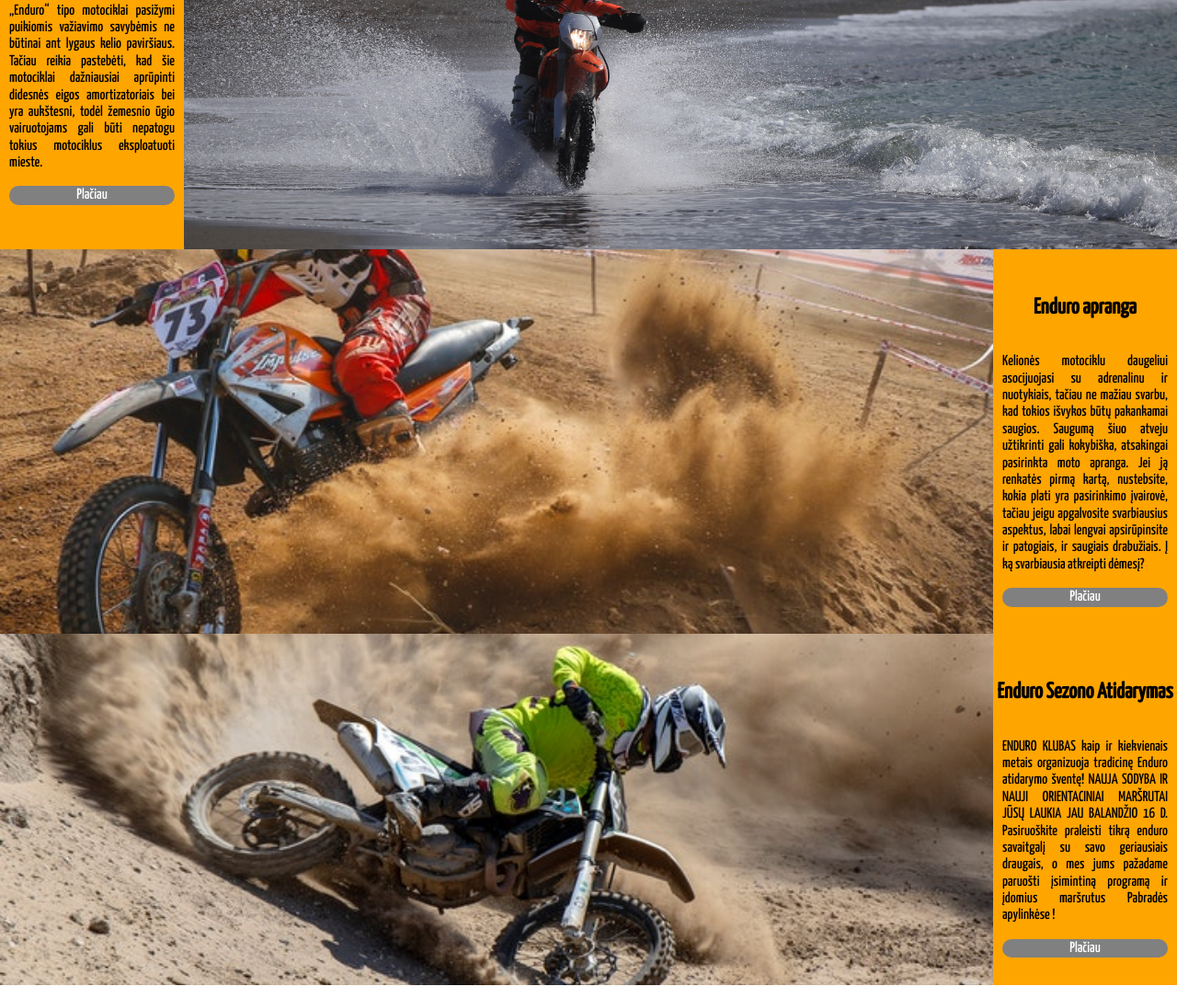
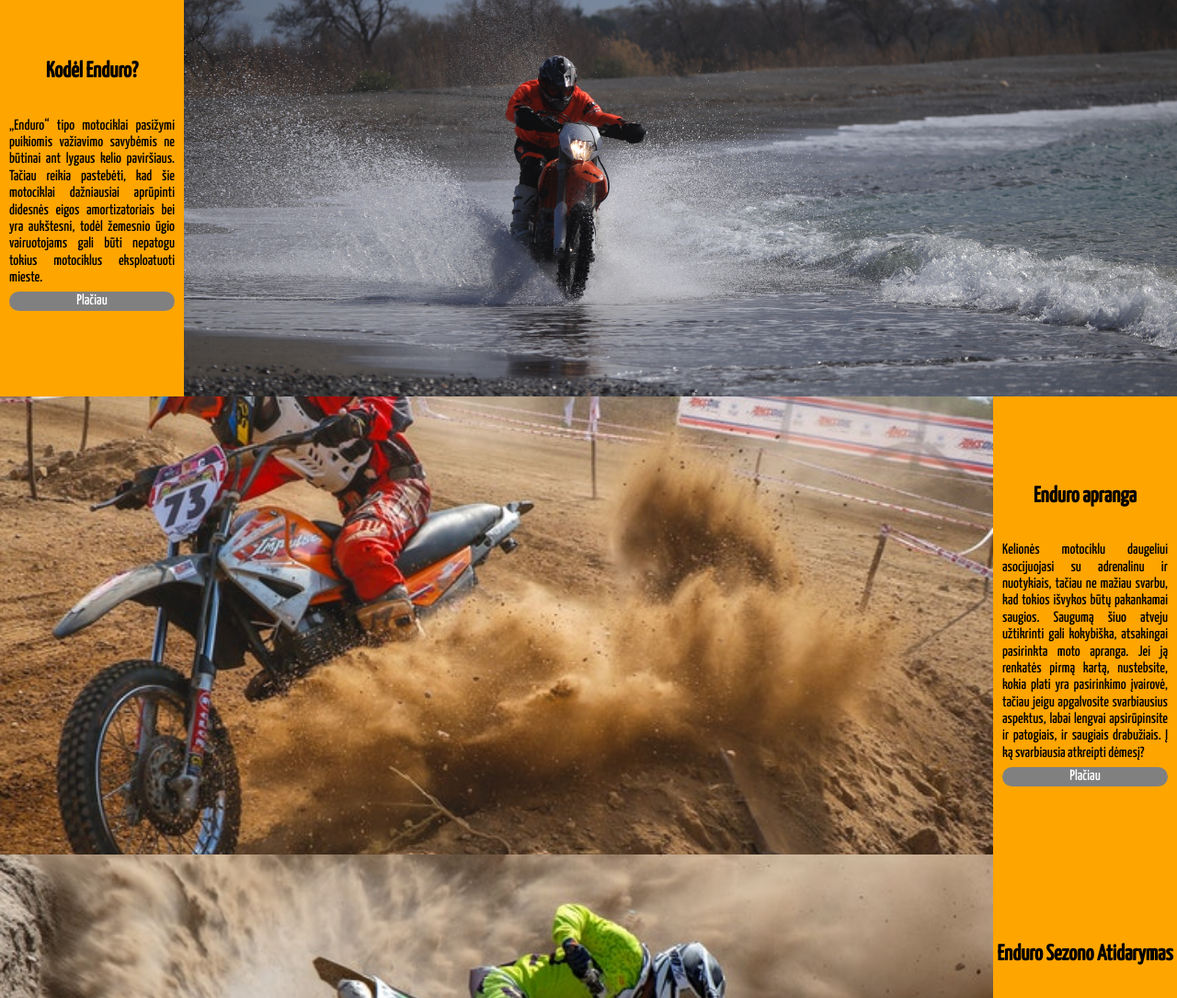
Before and after one commit to DaiNiusCer/Type7-projektas, a plain HTML site: page index.html in a window 1280 px wide. Shown: the part 1504-2589 px from the top of the page at 92% size. Drawn offline with nearby package versions, Linux system fonts and the light colour scheme.

Commit message:
Optimizuotas kodas

```diff
--- a/index.html
+++ b/index.html
@@ -39,7 +39,7 @@
     <!--Prasidejo about dalis-->
     <div class="main_about">
       <section class="about1">
-        <div class="text1">
+        <div class="text1 textSpecial">
           <h2>Motociklų tipai</h2>
           <p>Stabiliai auganti Lietuvos motociklų rinka bei didelės eilės prie A kategorijos egzaminų „Regitroje“
             siunčia
@@ -47,23 +47,23 @@
             besidomintys vairuotojai neretai pradeda nuo motorolerių, tačiau yra kitų puikių alternatyvų.</p>
           <button class="btn">Plačiau</button>
         </div>
-        <div class="text2">
+        <div class="text2 textSpecial">
           <h2>Kodėl Enduro?</h2>
           <p>„Enduro“ tipo motociklai pasižymi puikiomis važiavimo savybėmis ne būtinai ant lygaus kelio paviršiaus.
             Tačiau reikia pastebėti, kad šie motociklai dažniausiai aprūpinti didesnės eigos amortizatoriais bei yra
             aukštesni, todėl žemesnio ūgio vairuotojams gali būti nepatogu tokius motociklus eksploatuoti mieste.</p>
-          <button>Plačiau</button>
+          <button class="btn">Plačiau</button>
         </div>
-        <div class="img1">
+        <div class="img1 imgSpecial">
         </div>
-        <div class="img2"></div>
+        <div class="img2 imgSpecial"></div>
       </section>
       <section class="about2">
-        <div class="img3">
+        <div class="img3 imgSpecial">
         </div>
-        <div class="img4">
+        <div class="img4 imgSpecial">
         </div>
-        <div class="text3">
+        <div class="text3 textSpecial">
           <h2>Enduro apranga</h2>
           <p>
             Kelionės motociklu daugeliui asocijuojasi su adrenalinu ir nuotykiais, tačiau ne mažiau svarbu, kad tokios
@@ -72,9 +72,9 @@
             apgalvosite svarbiausius aspektus, labai lengvai apsirūpinsite ir patogiais, ir saugiais drabužiais. Į ką
             svarbiausia atkreipti dėmesį?
           </p>
-          <button>Plačiau</button>
+          <button class="btn">Plačiau</button>
         </div>
-        <div class="text4">
+        <div class="text4 textSpecial">
           <h2>Enduro Sezono Atidarymas</h2>
           <p>ENDURO KLUBAS kaip ir kiekvienais metais organizuoja tradicinę Enduro atidarymo šventę! NAUJA SODYBA IR
             NAUJI
@@ -82,7 +82,7 @@
             savo
             geriausiais draugais, o mes jums pažadame paruošti įsimintiną programą ir įdomius maršrutus Pabradės
             apylinkėse !</p>
-          <button>Plačiau</button>
+          <button class="btn">Plačiau</button>
         </div>
       </section>
     </div>
--- a/styles/naujasGerasFailas.css
+++ b/styles/naujasGerasFailas.css
@@ -94,7 +94,7 @@ font-size: 40px;
 /*About dalis prasidėjo*/
 .about1{
 
-  height:100vh;
+  height:120vh;
   min-width: 100%;
   display: grid;
   grid-template-columns: 200px 1fr;
@@ -103,53 +103,11 @@ font-size: 40px;
 }
 
   .text1{
-    background-color: orange;
-    font-family: 'Yanone Kaffeesatz', sans-serif;
     grid-row: 1/1;
     grid-template-columns: 1/1;
-    width: 100%;
-    text-align: justify;
-    display: flex;
-    flex-direction: column;
-    align-items: center;
-    justify-content: center;
+
   }
-    h2{
-      text-align: center;
-
-    }
-    p{
-      margin-left: 10px;
-      margin-right: 10px;
-    }
-    button{
-      width: 180px;
-      background-color: grey;
-      color: white;
-      border-radius: 15px;
-      border: none;
-    }
-    button:hover{
-      border-radius: 20px;
-      border:3px solid grey;
-      background-color: orange;
-      font-weight: bold;
-    }
-
-  .img1{
-    background-color: grey;
-    grid-row: 1/1;
-    grid-column: 2/3;
-    width: 100%;
-    background-image: url(../img/moto1.jpg);
-    background-repeat: no-repeat;
-    background-size: cover;
-    background-position: center;
-  }
-  .text2{
-    width: 100%;
-    grid-row: 2/3;
-    grid-column: 1/2;
+  .textSpecial{
     background-color: orange;
     font-family: 'Yanone Kaffeesatz', sans-serif;
     width: 100%;
@@ -167,123 +125,79 @@ font-size: 40px;
       margin-left: 10px;
       margin-right: 10px;
     }
-    button{
+    .btn{
       width: 180px;
       background-color: grey;
       color: white;
       border-radius: 15px;
       border: none;
+      margin-top: -10px;
     }
-    button:hover{
+    .btn:hover{
       border-radius: 20px;
       border:3px solid grey;
       background-color: orange;
       font-weight: bold;
     }
 
+  .img1{
+    grid-row: 1/1;
+    grid-column: 2/3;
+    background-image: url(../img/moto1.jpg);
+
+  }
+  .imgSpecial{
+    background-color: grey;
+    background-repeat: no-repeat;
+    background-size: cover;
+    background-position: center;
+    width: 100%;
+  }
+  .text2{
+    grid-row: 2/3;
+    grid-column: 1/2;
+
+  }
+
   .img2{
     grid-row: 2/3;
     grid-column: 2/3;
-    width: 100%;
     background-image: url(../img/moto2.jpg);
-    background-repeat: no-repeat;
-    background-size: cover;
-    background-position: center;
+
 
   }
 
 .about2{
-height:100vh;
+height:120vh;
 width: 100%;
 display: grid;
 grid-template-columns:1fr 200px;
 grid-template-rows: repeat(2 1fr);
+padding-bottom: 50px;
 }
 .img3{
   grid-row:1/1;
   grid-column: 1/1;
   background-image: url(../img/moto3.jpg);
-  background-repeat: no-repeat;
-    background-size: cover;
-    background-position: center;
 }
 .text3{
 grid-row:1/1;
 grid-column: 2/3;
-background-color:orange;
-width: 100%;
-text-align: justify;
-display: flex;
-flex-direction: column;
-align-items: center;
-justify-content: center;
-font-family: 'Yanone Kaffeesatz', sans-serif;
 }
-h2{
-  text-align: center;
-
-}
-p{
-  margin-left: 10px;
-  margin-right: 10px;
-}
-button{
-  width: 180px;
-  background-color: grey;
-  color: white;
-  border-radius: 15px;
-  border: none;
-}
-button:hover{
-  border-radius: 20px;
-  border:3px solid grey;
-  background-color: orange;
-  font-weight: bold;
-}
-
 
 .img4{
   grid-row:2/3;
   grid-column: 1/2;
   background-image: url(../img/moto4.jpg);
-  background-repeat: no-repeat;
-    background-size: cover;
-    background-position: center;
+
 
 }
 .text4{
   grid-row:2/3;
   grid-column: 2/3;
-  background-color:orange;
-width: 100%;
-text-align: justify;
-display: flex;
-flex-direction: column;
-align-items: center;
-justify-content: center;
-font-family: 'Yanone Kaffeesatz', sans-serif;
-}
-h2{
-  text-align: center;
 
 }
-p{
-  margin-left: 10px;
-  margin-right: 10px;
-}
-button{
-  width: 180px;
-  background-color: grey;
-  color: white;
-  border-radius: 15px;
-  border: none;
-}
-button:hover{
-  border-radius: 20px;
-  border:3px solid grey;
-  background-color: orange;
-  font-weight: bold;
-}
+
 
 /*About dalis pasibaigė*/
 
@@ -291,3 +205,5 @@ button:hover{
 
 /*Main dalis pasibaigė*/
 /*Footer pradžia*/
+
+/*Footer pabaiga*/
```
